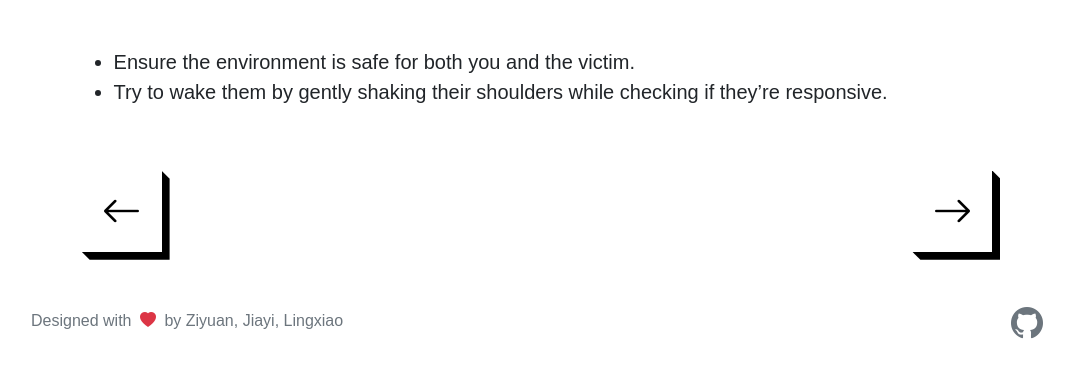
After one commit to AllenHeartcore/CS4170_CU25sp_CPRTutorial, a Flask app: page /steps/1 in a window 1280 px wide. The commit adds this page. Shown: the part 765-1137 px from the top of the page, without its empty margins (103-1177 px from the left). Run offline with Flask 3, Linux system fonts and the light colour scheme; some libraries are stand-ins or nearby versions; some web fonts are replaced.

Commit message:
[Feature/steps] Draft learning phase layout
Also fix Bootstrap grid style in homepage

```diff
--- /dev/null
+++ b/cpr_steps.json
@@ -0,0 +1,29 @@
+{
+    "Assess the Situation": [
+        "Ensure the environment is safe for both you and the victim.",
+        "Try to wake them by gently shaking their shoulders while checking if they’re responsive."
+    ],
+    "Call for Help": [
+        "If the person doesn't respond, shout for help or call emergency services.",
+        "If others are nearby, ask someone to call while you begin CPR."
+    ],
+    "Open the Airway": [
+        "Tilt the head back by placing one hand on the forehead and the other under the chin to open the airway."
+    ],
+    "Check for Breathing": [
+        "Look for chest movement, listen for breathing, and feel for breath on the cheek.",
+        "If there's no normal breathing, proceed to the next step."
+    ],
+    "Begin Chest Compressions": [
+        "Place your hands on the center of the chest then your hands with your fingers intertwined by placing hand above the other and ensure that your arms straight.",
+        "Push down hard and fast."
+    ],
+    "Rescue Breaths": [
+        "Give 30 chest compressions, then 2 rescue breaths.",
+        "Pinch the nose shut, seal your mouth over theirs, and gently breathe in until the chest rises—each breath should last about one second.",
+        "Repeat for the second breath."
+    ],
+    "Continue CPR": [
+        "Continue the step of 30 compressions and 2 breaths until the help arrives or there is a pulse."
+    ]
+}
--- a/server.py
+++ b/server.py
@@ -1,9 +1,16 @@
 from flask import Flask, render_template, request, jsonify, Response
+
+import json
+from pathlib import Path
 
 
 # Bookkeeping
 
 
+read_json = lambda x: json.loads(Path(x).read_text(encoding="utf-8"))
+dict2list = lambda x: list(x.items())
+
+cpr_steps = dict2list(read_json("cpr_steps.json"))
 app = Flask(__name__)
 
 
@@ -15,5 +22,16 @@ def home():
     return render_template("home.html")
 
 
+@app.route("/steps/<id>")
+def steps(id):
+    name, details = cpr_steps[int(id) - 1]
+    return render_template(
+        "steps.html",
+        id=id,
+        name=name,
+        details=details,
+    )
+
+
 if __name__ == "__main__":
     app.run(debug=True, port=5001)
--- /dev/null
+++ b/templates/steps.html
@@ -0,0 +1,51 @@
+{% extends "layout.html" %} {% block content %}
+
+<script
+    type="text/javascript"
+    src="{{ url_for('static', filename='js/home.js') }}"
+></script>
+
+<!-- AJAX Interface -->
+<script>
+    let id = "{{ id }}";
+    let name = "{{ name }}";
+    let details = "{{ details }}";
+</script>
+
+<div id="pageElements" class="container">
+    <div class="row mt-5">
+        <div class="col-md-12 title">Step {{ id }}:</div>
+        <div class="col-md-12 subtitle mt-2">{{ name }}</div>
+    </div>
+
+    <div class="row mt-5">
+        <img
+            class="img-fluid mx-auto w-75"
+            src="{{ url_for('static', filename='img/step' + id + '.svg') }}"
+            alt="Step {{ id }}: {{ name }}"
+        />
+    </div>
+
+    <div class="row mt-5 fs-5">
+        <div class="col-md-12">
+            <ul>
+                {% for point in details %}
+                <li>{{ point }}</li>
+                {% endfor %}
+            </ul>
+        </div>
+    </div>
+
+    <div class="row mt-5 fs-1 lh-1">
+        <div class="col-12 d-flex justify-content-between">
+            <button class="btn-sleek" id="stepPrev">
+                <i class="bi bi-arrow-left"></i>
+            </button>
+            <button class="btn-sleek" id="stepNext">
+                <i class="bi bi-arrow-right"></i>
+            </button>
+        </div>
+    </div>
+</div>
+
+{% endblock %}
```
Also changed, not shown: templates/home.html (+6 -2 lines).
